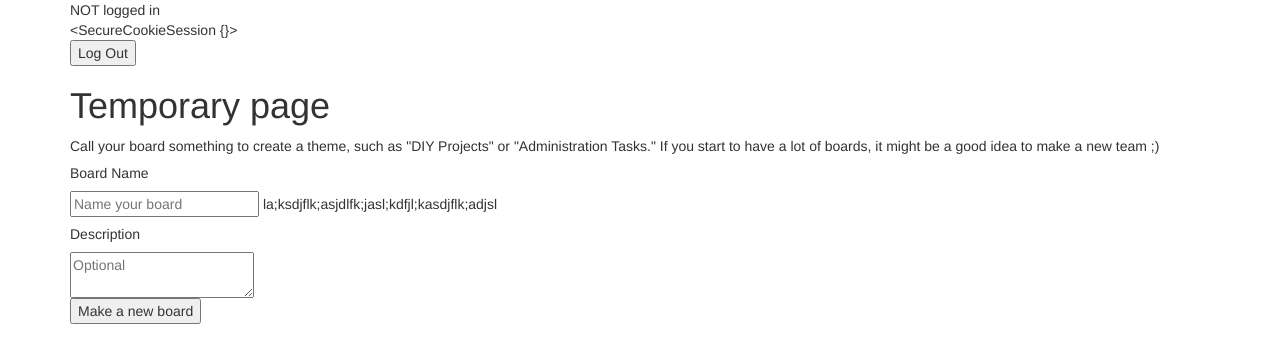
After one commit to moreKEYTAR/Hackbright-project, a Flask app: page /new-board in a window 1280 px wide. The commit adds this page. Shown: the top 363 px of the page. Run offline with Flask 2, Linux system fonts and the light colour scheme; some libraries are stand-ins or nearby versions.

Commit message:
Changed all routes to no longer have user or team ids; no longer requires validation. Changing process for making a new team and making a new board, instead using jquery and ajax routes.

```diff
--- a/server.py
+++ b/server.py
@@ -38,7 +38,7 @@ def index():
 ###########################################################################
 # REGISTRATION ############################################################
 
-@app.route("/users/new", methods=["POST"])
+@app.route("/register", methods=["POST"])
 def make_new_user():
     """Validate new user form entry, register user if valid."""
 
@@ -67,14 +67,14 @@ def make_new_user():
 ###########################################################################
 # LOG IN ##################################################################
 
-@app.route("/users/login", methods=["GET"])
+@app.route("/login", methods=["GET"])
 def display_login():
     """Load login form."""
 
     return render_template("login.html")
 
 
-@app.route("/users/login", methods=["POST"])
+@app.route("/login", methods=["POST"])
 def log_in_returning_user():
     """Validate login entry."""
 
@@ -90,7 +90,7 @@ def log_in_returning_user():
 
     if user_record is None:
         flash("No account found with that email. Would you like to register?")
-        return redirect("/users/login")
+        return redirect("/login")
 
     else:  # the email is valid
 
@@ -103,14 +103,14 @@ def log_in_returning_user():
         else:
             update_session_for_good_login(user_record.u_id)
             flash("Welcome back to SamePage")
-            return redirect("/users/{}/dashboard".format(user_record.u_id))
+            return redirect("/dashboard")
 
 
  # LOGIN: PASSWORD HANDLING ##############################################
 
-@app.route("/users/login/password-recovery")
+@app.route("/login/password-recovery")
 def password_recovery():
-    """SOMETHING SOMETHING DARK SIDE"""
+    """Displays form to send email to user for password recovery"""
 
     return "OOOOOOOPS"
 
@@ -118,80 +118,89 @@ def password_recovery():
 ###########################################################################
 # DASHBOARD ###############################################################
 
-@app.route("/users/<int:user_id>/dashboard")
-def dashboard(user_id):
+@app.route("/dashboard")
+def dashboard():
     """Renders dashboard view, grabbing existing teams for display"""
 
     if session.get("new_user"):
-        flash("New user! Tutorial time!")
+        flash("New user! Tutorial time! NEED TO MAKE POP UP")
 
     if session.get("login") is True:
+        # Fossil from validation version; does not hurt to keep
         teams_list = []
+        invites_list = []
         user_id = session.get("user_id")
         user_object = get_user_object(user_id)
 
         ut_objects = user_object.userteams  # makes a list of objects
         for userteam in ut_objects:
-            team_dict = {"team_id": userteam.team_id,
-                         "name": userteam.team.name,
-                         "desc": userteam.team.desc,
-                         "is_member": userteam.is_member}
-            teams_list.append(team_dict)
-        return render_template('dashboard.html', teams_list=teams_list)
+            if userteam.is_member:
+                team_dict = {"team_id": userteam.team_id,
+                             "name": userteam.team.name,
+                             "desc": userteam.team.desc}
+                teams_list.append(team_dict)
+            else:
+                invite_dict = {"team_id": userteam.team_id,
+                               "name": userteam.team.name,
+                               "desc": userteam.team.desc}
+                invites_list.append(invite_dict)
+
+        return render_template('dashboard.html', teams_list=teams_list,
+                               invites_list=invites_list)
 
     else:
-        return redirect("/")  # Prevents view if not logged in
+        return redirect("/")
+            # Prevents view if not logged in
+            # Fossil from validation version; does not hurt to keep
 
 
-@app.route("/users/<int:user_id>/new-team")
-def new_team(user_id):
+@app.route("/new-team")
+def display_new_team_form():
     """Temporary page that forces name choice"""
 
     return render_template("temp-new-team.html")
 
 
-@app.route("/users/<int:user_id>/add-team", methods=["POST"])
-def add_team(user_id):
+@app.route("/new-team", methods=["POST"])
+def add_team():
     """Create Team model and UserTeam model, updating database each time."""
 
     name = request.form.get("name")
     desc = request.form.get("description", None)
 
-    user = get_user_object(user_id)  # in query.py
+    user_id = session.get("user_id")
 
     #  Should the following 4 lines be one function??
+        # Team should not be made without also making a userteam (see below)
+        # but requires getting the new team's team id first
     new_team = make_team(name, desc)
-    # team should not be made without also making a userteam (see below);
-        # userteam requires team id
     add_to_db(new_team)
 
-    new_userteam = make_userteam(user.u_id, new_team.t_id)
+    new_userteam = make_userteam(user_id, new_team.t_id)  # in query.py
     add_to_db(new_userteam)
 
-    flash("yaaaaaay")
-    return redirect("/users/{}/dashboard".format(user.u_id))
+    flash("Team created! MAKE POPUP TO ASK To GO STRAIGHT TO THE TEAM PAGE")
+    return redirect("/dashboard")
 
-                                                    ###### HEEEEEERRRREEEEEEEEEEEEEEEEEEEEEEEEEEEEEEEEEEEEEEEEEEEEEEE#
-@app.route("/users/<int:user_id>/join-team-<int:team_id>", methods=["POST"])
-def join_team(user_id, team_id):
+
+@app.route("/join-team", methods=["POST"])
+def join_team():
     """Update UserTeam to accept membership; redirect to temporary page to
     simulate pop up redirect."""
 
-    is_valid = is_valid_url(user_id, team_id)
-
-    if is_valid:
-        update_userteam_accepted(user_id, team_id)
-        return render_template("temp-join-team.html",
-                               user_id=user_id, team_id=team_id)
-    else:
-        flash("Invalid user and team combo; no invites found!")
-        return redirect("/users/{}/dashboard".format(user_id))
+    user_id = get_user_id_from_session()
+    team_id = request.form.get("team")
+    update_userteam_accepted(user_id, team_id)
+    return render_template("temp-join-team.html",
+                           user_id=user_id, team_id=team_id)
 
 
-@app.route("/users/<int:user_id>/ignore-invite-<int:team_id>",
-           methods=["POST"])
-def ignore_team(user_id, team_id):
+@app.route("/ignore-team-invite", methods=["POST"])
+def ignore_team():
     """Update UserTeam to ???????????????????????????????????????????"""
+
+    user_id = get_user_id_from_session()
+    team_id = request.form.get("team")
 
     return ("WELL yOU Can'T IGnORe it")
 
@@ -199,53 +208,78 @@ def ignore_team(user_id, team_id):
 ###########################################################################
 # TEAM VIEW ###############################################################
 
-@app.route("/users/<int:user_id>/<int:team_id>")
-def view_team(user_id, team_id):
+@app.route("/view-team")
+def view_team():
     """Renders view of team page, with board"""
 
-    if session.get("user_id") == user_id:
-        team_object = Team.query.filter_by(t_id=team_id).first()
-        boards_list = []
-        if team_object:
-            # checking for the team being a valid team
-                # (in case it is manually forced into url)
-            team_dict = {"t_id": team_id,
-                         "name": team_object.name,
-                         "desc": team_object.desc}  # new dictionary
-            boards = Board.query.filter_by(team_id=team_id).all()  # list of objects
-            if boards:  # checks for whether any board object in the list
-                for board in boards:
-                    boards_list.append({"b_id": board.b_id,
-                                        "name": board.name,
-                                        "desc": board.desc,
-                                        "updated": board.updated})
-            return render_template('team-main.html',
-                                   boards=boards_list,
-                                   team=team_dict)
-        else:
-            return "No team found with that information."
+    team_id = request.args.get("team")
+    team_object = Team.query.filter_by(t_id=team_id).first()  # REFACTOR THIS
 
-    else:  # Prevents view if not logged in
-        flash("You do not have permission to view that page.")
-        user_id = session["user_id"]
-        return redirect("/users/{}/dashboard".format(user_id))
+    boards_list = []
+
+    # new dictionary
+    team_dict = {"t_id": team_id,
+                 "name": team_object.name,
+                 "desc": team_object.desc}
+
+    boards_array = Board.query.filter_by(team_id=team_id).all()  # list of objects
+
+    if boards_array:  # checks for whether any board object in the list
+        for board in boards_array:
+            # Add a dictionary with the keys b_id, name, desc, and updated
+                # as an item in the list boards_list
+            boards_list.append({"b_id": board.b_id,
+                                "name": board.name,
+                                "desc": board.desc,
+                                "updated": board.updated})
+    return render_template('team-main.html',
+                           boards=boards_list,
+                           team=team_dict)
+
+
+###########################################################################
+# BOARD VIEW ##############################################################
+
+@app.route("/view-board")
+def view_board():
+    """Renders view of a board's page, with projects"""
+                                                    ### NEED TO MAKE A ROUTE TO GO TO THE BOARD's PAGE########
+    pass
+
+
+@app.route("/new-board", methods=["GET"])
+def display_new_board_form():
+    """Temporary page that forces name choice"""
+
+    team_id = request.args.get("team")
+    return render_template("temp-new-board.html", team_id=team_id)
+
+
+@app.route("/new-board", methods=["POST"])
+def create_new_board():
+    """xxxxxxxxxxxxxxxxxxxxxx"""
+
+    return render_template("")
 
 
 ###########################################################################
 # LOG OUT #################################################################
 
-@app.route("/users/<int:user_id>/logout", methods=["POST"])
-def logout_user(user_id):
+@app.route("/logout", methods=["POST"])
+def logout_user():
+
     session.clear()
+    flash("You have been logged out.")
 
-    flash("You have been logged out.")
     return redirect("/")
 
 
 @app.route("/users/temp/logout", methods=["POST"])
 def temp_logout():
+
     session.clear()
     flash("You have been logged out from temp logout route.")
+
     return redirect("/")
 
 
--- a/templates/base.html
+++ b/templates/base.html
@@ -4,6 +4,7 @@
           href="http://maxcdn.bootstrapcdn.com/bootstrap/3.3.4/css/bootstrap.css"/>
     <!-- <link el="stylesheet" type="text/css" href="/static/styles.css"> -->
     <title>SamePage</title>
+    <script src="https://code.jquery.com/jquery-3.2.1.min.js"></script>
 </head>
 
 <body>
@@ -15,7 +16,7 @@
 <!-- The integrity and crossorigin attributes are used for Subresource Integrity (SRI) checking. This allows browsers to ensure that resources hosted on third-party servers have not been tampered with. Use of SRI is recommended as a best-practice, whenever libraries are loaded from a third-party source. Read more at srihash.org -->
 
 
-<script src="https://code.jquery.com/jquery-3.2.1.min.js"></script>
+
 <!-- DIV FROM SHOPPINGSITE LAB, BASE.HTML NAVBAR -->
 <!--     <div class="navbar navbar-inverse navbar-static-top">
         <div class="container">
--- a/templates/home.html
+++ b/templates/home.html
@@ -7,7 +7,7 @@
 <div>
 <h4>Want to join SamePage?</h4>
 <p class="reg-page">Sign up with just an email and password</p>
-    <form action='/users/new' method='POST' id='enter-site-form'>
+  <form action='/register' method='POST' id='enter-site-form'>
     <input type='text' name='email' placeholder='email address'
            id='email-form-entry' required>
     <input type='password' name='pw' placeholder='password'
@@ -20,7 +20,7 @@
   </form>
 </div>
 <h4 class="reg-page">Already have an account?
-                   <a href="/users/login" method='GET'>Log In</a></h4>
+                   <a href="/login" method='GET'>Log In</a></h4>
                    <!-- Would prefer login to just be in header -->
 <script>
 
--- a/templates/login.html
+++ b/templates/login.html
@@ -4,7 +4,7 @@
 <h4>Log In to SamePage</h4>
 
 <div>
-<form action='/users/login' method='POST' id='enter-site-form'>
+<form action='/login' method='POST' id='enter-site-form'>
   <input type='text' name='email' placeholder='email address'
          id='email-form-entry' required>
   <input type='password' name='pw' placeholder='password'
@@ -15,7 +15,7 @@
 </form>
 
 </div>
-<h6><a href="/users/login/password-recovery">Forgot your password?</a></h6>
+<h6><a href="/login/password-recovery">Forgot your password?</a></h6>
 
 
 {% endblock %}
--- a/templates/temp-join-team.html
+++ b/templates/temp-join-team.html
@@ -4,7 +4,7 @@
 
 
 <h4>Nav to the <a href="/users/{{ user_id }}/{{ team_id }}">
-        Team page for {{ team_id }}</a></h4>
+    Team page for {{ team_id }}</a></h4>
 <p> I should fix this to pass a dictionary </p>
 
 
--- /dev/null
+++ b/templates/temp-new-board.html
@@ -0,0 +1,27 @@
+{% extends 'base.html' %}
+
+{% block content %}
+
+<h1>Temporary page</h1>
+<p>Call your board something to create a theme, such as "DIY Projects" or
+  "Administration Tasks." If you start to have a lot of boards, it might be
+  a good idea to make a new team ;)</p>
+
+<div>
+  <form action="/new-board" method="POST">
+
+    <h5>Board Name</h5>
+    <input type="text" name="name" placeholder="Name your board" required>
+    <input type="hidden" name="team" value="team_id">la;ksdjflk;asjdlfk;jasl;kdfjl;kasdjflk;adjsl
+
+    <h5>Description</h5>
+    <div>
+      <textarea name="description" placeholder="Optional"></textarea>
+    </div>
+
+    <input type='submit' value='Make a new board'>
+
+  </form>
+</div>
+
+{% endblock %}
```
Also changed, not shown: helper.py (+19 -19 lines), static/dashboard.js (added, +15 -0 lines), templates/dashboard.html (+39 -33 lines), templates/team-main.html (+37 -10 lines), templates/temp-new-team.html (+14 -10 lines), tests.py (+64 -45 lines). Lines whose indentation alone changed are shown as unchanged.
